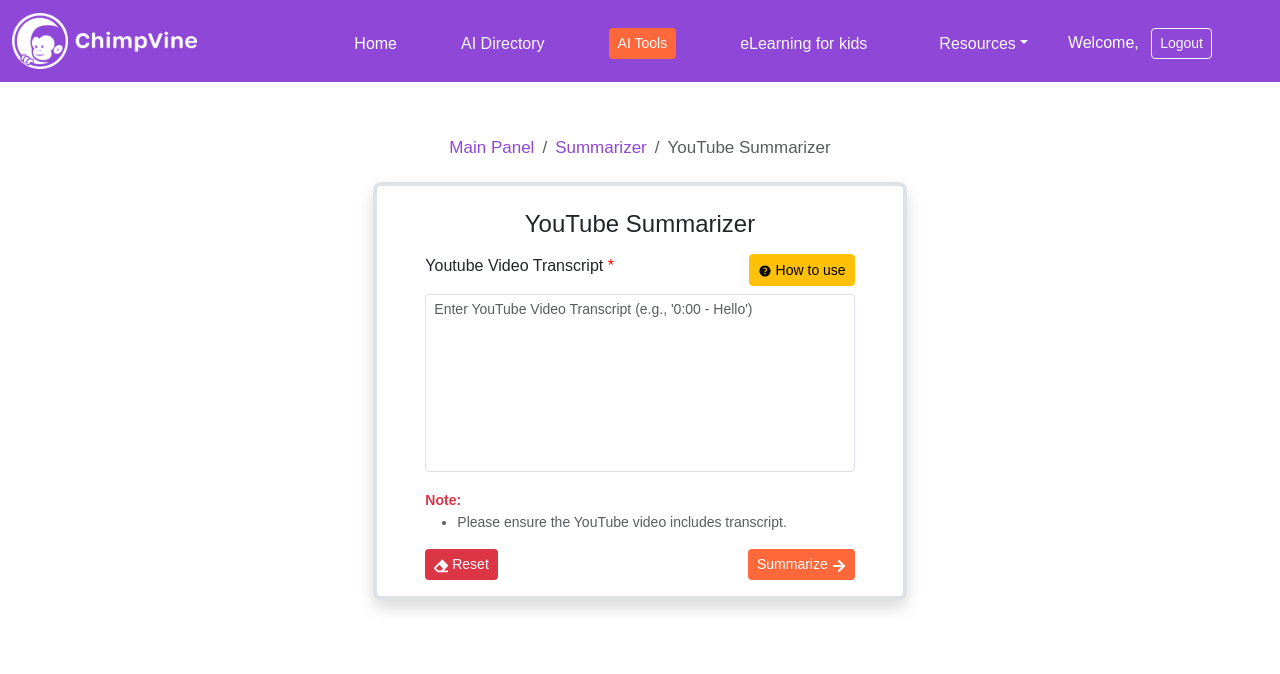
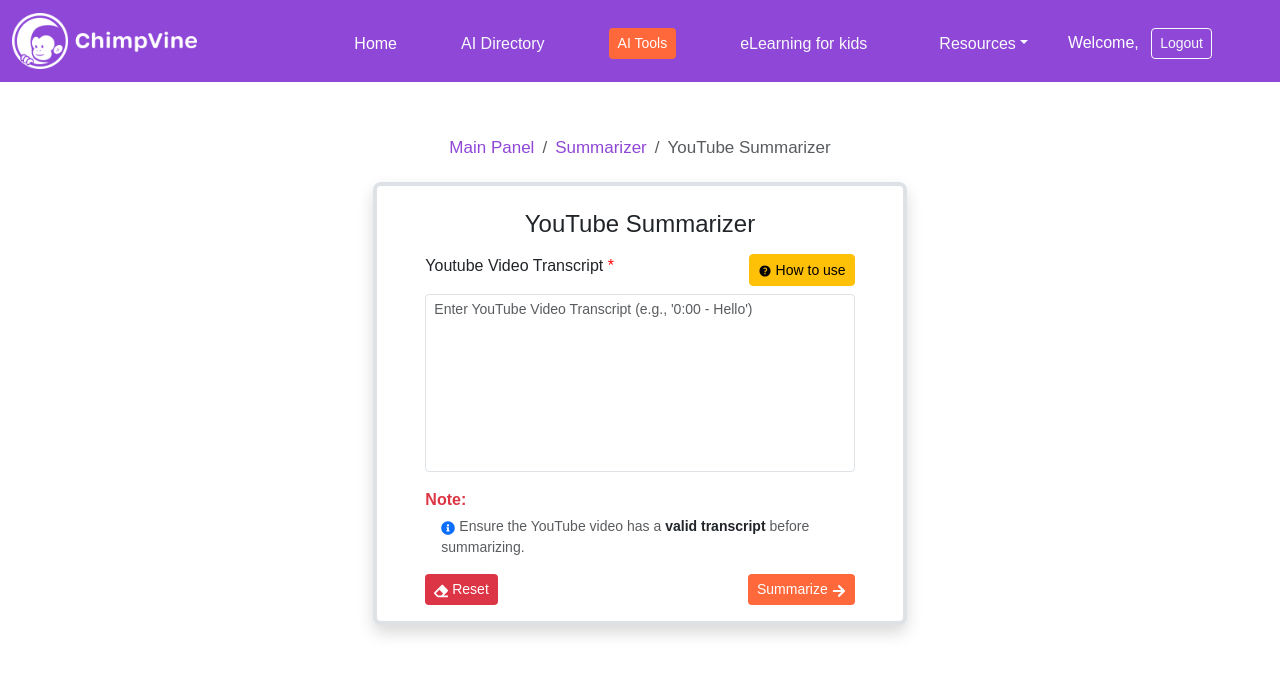
Before and after one commit to ChimpVine/TeachersMaterial-FrontEnd, a React (Vite) app: page /yt-summarizer in a window 1280 px wide. Shown: the top 674 px of the page. Built offline with nearby package versions, Linux system fonts and the light colour scheme; sample sign-in values are in the browser's storage; what smartlook-client would draw is missing.

Commit message:
Tools errors refactor

```diff
--- a/src/components/Gamification/Maketheword.jsx
+++ b/src/components/Gamification/Maketheword.jsx
@@ -135,10 +135,16 @@ export default function Maketheword({ BASE_URL }) {
                                                     required: "Theme is required",
                                                     pattern: {
                                                         value: /^(?!\s)(?![0-9])[a-zA-Z0-9.,'"-\s]+$/,
-                                                        message: "The theme must be 1-50 characters long, cannot start with a space or number, and must not contain only special characters."
+                                                        message: "The theme cannot start with a space or number, and must not contain only special characters."
+                                                    },
+                                                    validate: (value) => {
+                                                        const trimmed = value.trim();
+                                                        if (trimmed === "") return "Theme cannot be empty.";
+                                                        const wordCount = trimmed.split(/\s+/).length;
+                                                        if (wordCount > 50) return "Theme must not exceed 50 words.";
+                                                        return true;
                                                     }
                                                 })}
-                                                placeholder="Enter theme (e.g. Animals, Foods, Planets)"
                                             />
                                             {errors.theme && <div className="invalid-feedback">{errors.theme.message}</div>}
                                         </div>
@@ -187,8 +193,8 @@ export default function Maketheword({ BASE_URL }) {
                                                 <li className="d-flex align-items-center gap-2">
                                                     <FaInfoCircle className="text-primary" />
                                                     <span>
-                                                        <span className="fw-bold text-dark">Theme Length:</span> Must not exceed
-                                                        <span className="text-danger fw-semibold ms-1">50 characters</span>.
+                                                        <span className="fw-bold text-dark">Theme:</span> Must not exceed
+                                                        <span className="text-danger fw-semibold ms-1">50 Words.</span>.
                                                     </span>
                                                 </li>
                                                 <li className="d-flex align-items-center gap-2">
--- a/src/components/Planner/SlideGenerator.jsx
+++ b/src/components/Planner/SlideGenerator.jsx
@@ -15,9 +15,20 @@ import { useForm } from 'react-hook-form';
 const slideNumbers = ['5', '6', '7', '8', '9', '10'];
 
 const grades = [
-    { value: '', label: 'Choose a Grade' },
-    { value: 'k', label: 'Kindergarten' },
-    ...Array.from({ length: 12 }, (_, i) => ({ value: (i + 1).toString(), label: `${i + 1}th Grade` }))
+    { value: "", label: "Choose a Grade" },
+    { value: "k", label: "Kindergarten" },
+    { value: "1", label: "1st Grade" },
+    { value: "2", label: "2nd Grade" },
+    { value: "3", label: "3rd Grade" },
+    { value: "4", label: "4th Grade" },
+    { value: "5", label: "5th Grade" },
+    { value: "6", label: "6th Grade" },
+    { value: "7", label: "7th Grade" },
+    { value: "8", label: "8th Grade" },
+    { value: "9", label: "9th Grade" },
+    { value: "10", label: "10th Grade" },
+    { value: "11", label: "11th Grade" },
+    { value: "12", label: "12th Grade" }
 ];
 
 export default function SlideGenerator({ BASE_URL }) {
@@ -39,7 +50,6 @@ export default function SlideGenerator({ BASE_URL }) {
 
     const objectiveValue = watch('objective', '');
     const objectiveWordCount = objectiveValue.trim().split(/\s+/).filter(Boolean).length;
-    const isObjectiveLimitExceeded = objectiveWordCount > 500;
 
 
     const breadcrumbItems = [
--- a/src/components/Summarizer/YTSummarizer.jsx
+++ b/src/components/Summarizer/YTSummarizer.jsx
@@ -1,6 +1,6 @@
 import React, { useState } from 'react';
 import axios from 'axios';
-import { FaArrowRight, FaEraser, FaArrowLeft } from "react-icons/fa";
+import { FaArrowRight, FaEraser, FaArrowLeft, FaInfoCircle } from "react-icons/fa";
 import { ToastContainer, toast } from 'react-toastify';
 import 'react-toastify/dist/ReactToastify.css';
 import Spinner from '../../spinner/Spinner';
@@ -172,7 +172,7 @@ export default function YTSummarizer({ BASE_URL }) {
                                                 {...register("topic", {
                                                     required: "YouTube Video Transcript is required.",
                                                     validate: (value) =>
-                                                    value.trim().length > 0 || "The transcript cannot be only spaces.",
+                                                        value.trim().length > 0 || "The transcript cannot be only spaces.",
                                                 })}
                                                 disabled={isLoading}
                                                 placeholder="Enter YouTube Video Transcript (e.g., '0:00 - Hello')"
@@ -181,12 +181,15 @@ export default function YTSummarizer({ BASE_URL }) {
                                             {errors.topic && <small className="text-danger">{errors.topic.message}</small>}
                                         </div>
                                         <div className="mb-3">
-                                            <small className="text-muted">
-                                                <strong className='text-danger'>Note:</strong>
-                                                <ul>
-                                                    <li>Please ensure the YouTube video includes transcript.</li>
-                                                </ul>
-                                            </small>
+                                            <strong className="text-danger d-block mb-1">Note:</strong>
+                                            <ul className="text-muted small ps-3 mb-0">
+                                                <li className="d-flex align-items-center gap-2">
+                                                    <span>
+                                                        <FaInfoCircle className="text-primary me-1"/>
+                                                        Ensure the YouTube video has a<span className="fw-bold text-dark ms-1 me-1">valid transcript</span>before summarizing.
+                                                    </span>
+                                                </li>
+                                            </ul>
                                         </div>
                                         <div className="d-flex justify-content-between mt-3">
                                             <button
```
Also changed, not shown: 4 other files (tests, documents, lock files or other folders).
